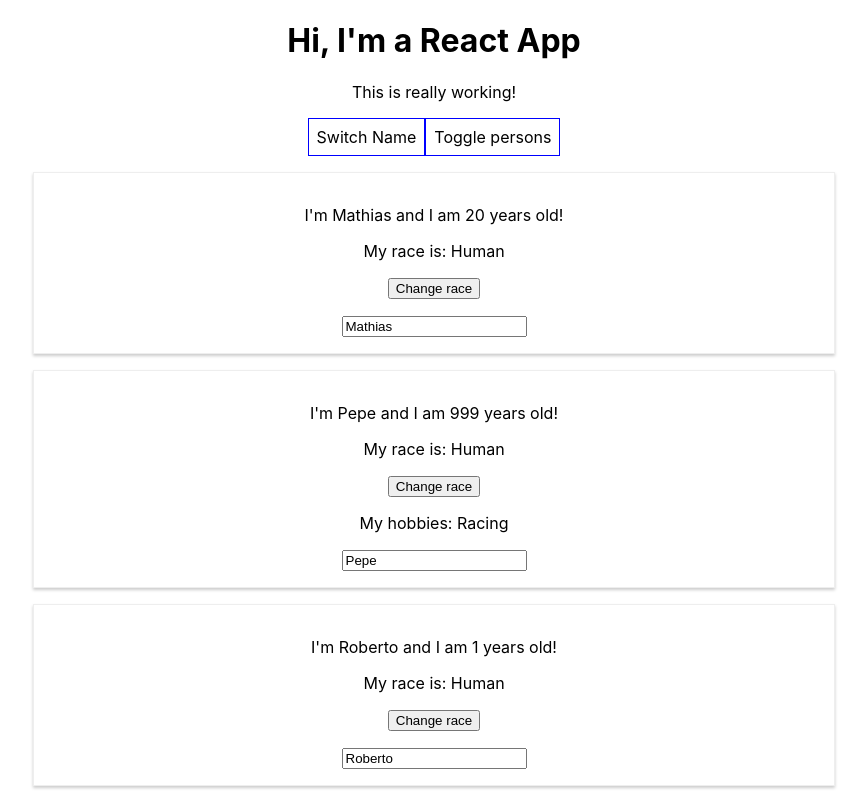
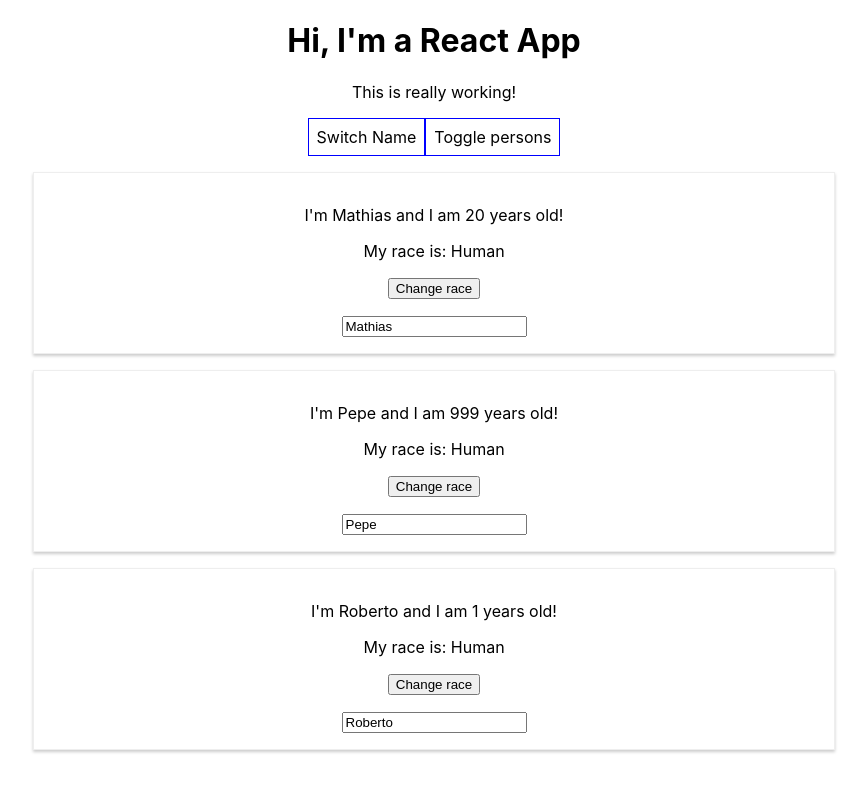
Before and after one commit to MathiasMinacapilli/react-complete-guide, a React (Create React App) app: page / in a window 1280 px wide. Both pictures are taken after a click on the button "Toggle persons". Shown: the whole page, without its empty margins (206-1073 px from the left). Built offline with nearby package versions, Linux system fonts and the light colour scheme.

Commit message:
Outputting the list of persons iterating over the array indeed of hardcoding it

```diff
--- a/src/App.js
+++ b/src/App.js
@@ -52,6 +52,18 @@
       cursor: 'pointer'
     }
 
+    let persons = null;
+
+    if(this.state.showPersons) {
+      persons = (
+        <div>
+          {this.state.persons.map(person => {
+            return <Person name={person.name} age={person.age} />
+          })}
+        </div>
+      );
+    }
+
     return (
       <div className="App">
         <h1>Hi, I'm a React App</h1>
@@ -65,29 +77,7 @@
         <button
           style={style}
           onClick={this.togglePersonsHandler}>Toggle persons</button>
-        {
-        //if this.state.showPersons is true the code block is going to be shown
-        this.state.showPersons ?
-          <div>
-            <Person
-              name={this.state.persons[0].name}
-              age={this.state.persons[0].age}
-              /* using an arrow function allow us to send the parameters just putting them
-              like calling the function but is returned by the arrow function, so it is not
-              executed inmediately the page loads.
-              CAN BE INEFFICIENT, IN BIG APPS IS PREFERED TO USE .bind */
-              click={() => this.switchNameHandler('xMathM')} />
-            <Person
-              name={this.state.persons[1].name}
-              age={this.state.persons[1].age}
-              changed={this.nameChangedHandler}>My hobbies: Racing</Person>
-            <Person
-              name={this.state.persons[2].name}
-              age={this.state.persons[2].age}></Person>
-          </div>
-        //if this.state.showPersons is false then show nothing (null)
-        : null
-        }
+        {persons}
       </div>
     );
   }
```
